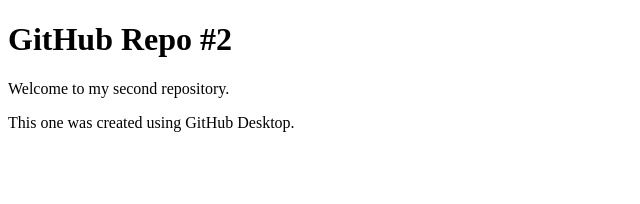
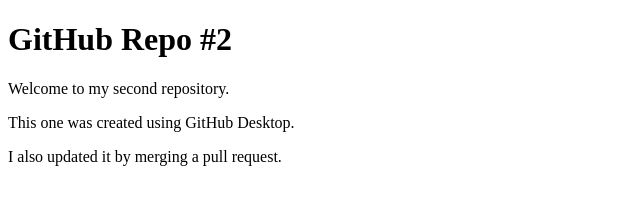
Before and after one commit to marcellisb216/my-second-repo, a plain HTML site: page Index.html in a window 1280 px wide. Shown: the whole page, without its empty margins (0-640 px from the left). Drawn offline with Linux system fonts and the light colour scheme.

Commit message:
Updated Index.html

```diff
--- a/Index.html
+++ b/Index.html
@@ -9,5 +9,6 @@
    <h1>GitHub Repo #2</h1>
    <p>Welcome to my second repository.</p>
    <p>This one was created using GitHub Desktop.</p>
+   <p>I also updated it by merging a pull request.</p>
 </body>
 </html>
```
